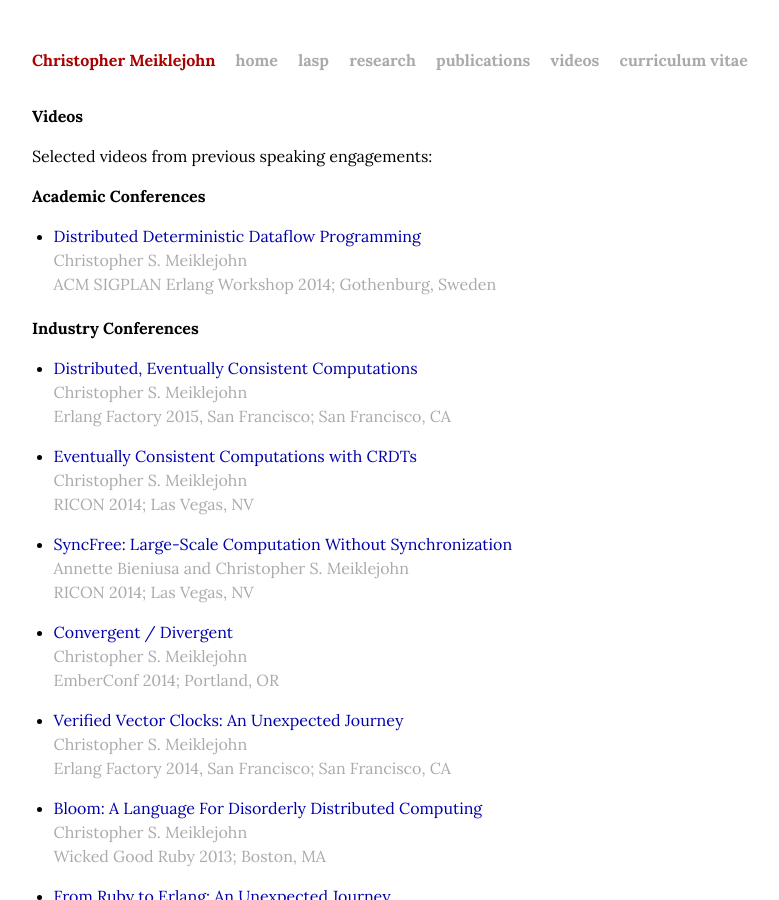
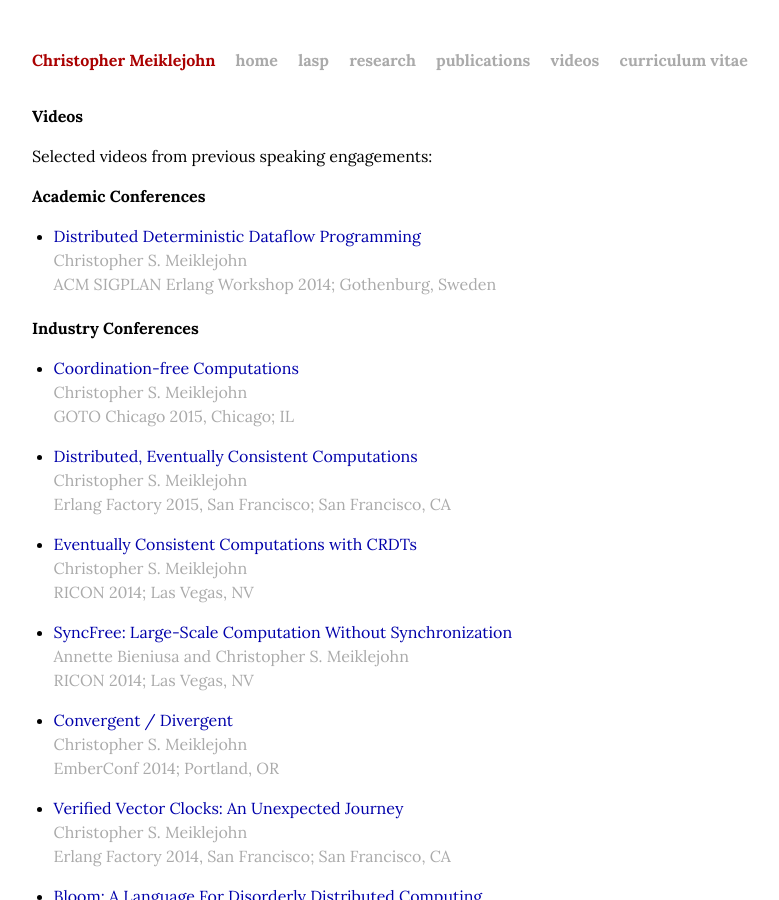
Before and after one commit to cmeiklejohn/cmeiklejohn.github.io, a Jekyll site: the page built from videos.html, in a window 1280 px wide and 900 px high. Shown: the whole window, without its empty margins (88-867 px from the left). Built offline with Jekyll 4.4.1, drawn with Linux system fonts in a browser that asks for light colours.

Commit message:
Add GOTO Chicago Talk.

```diff
--- a/videos.html
+++ b/videos.html
@@ -21,6 +21,14 @@ title: Videos
   <h2>Industry Conferences</h2>
   <p></p>
   <ul>
+    <li>
+      <p>
+        <a href="https://www.youtube.com/watch?v=AF8fpDzfUOc">Coordination-free Computations</a>
+        <span class="author">Christopher S. Meiklejohn</span>
+        <span class="date">GOTO Chicago 2015, Chicago; IL</span>
+      </p>
+      </li>
+
     <li>
       <p>
         <a href="https://www.youtube.com/watch?v=uwpakTIg9r8">Distributed, Eventually Consistent Computations</a>
```
